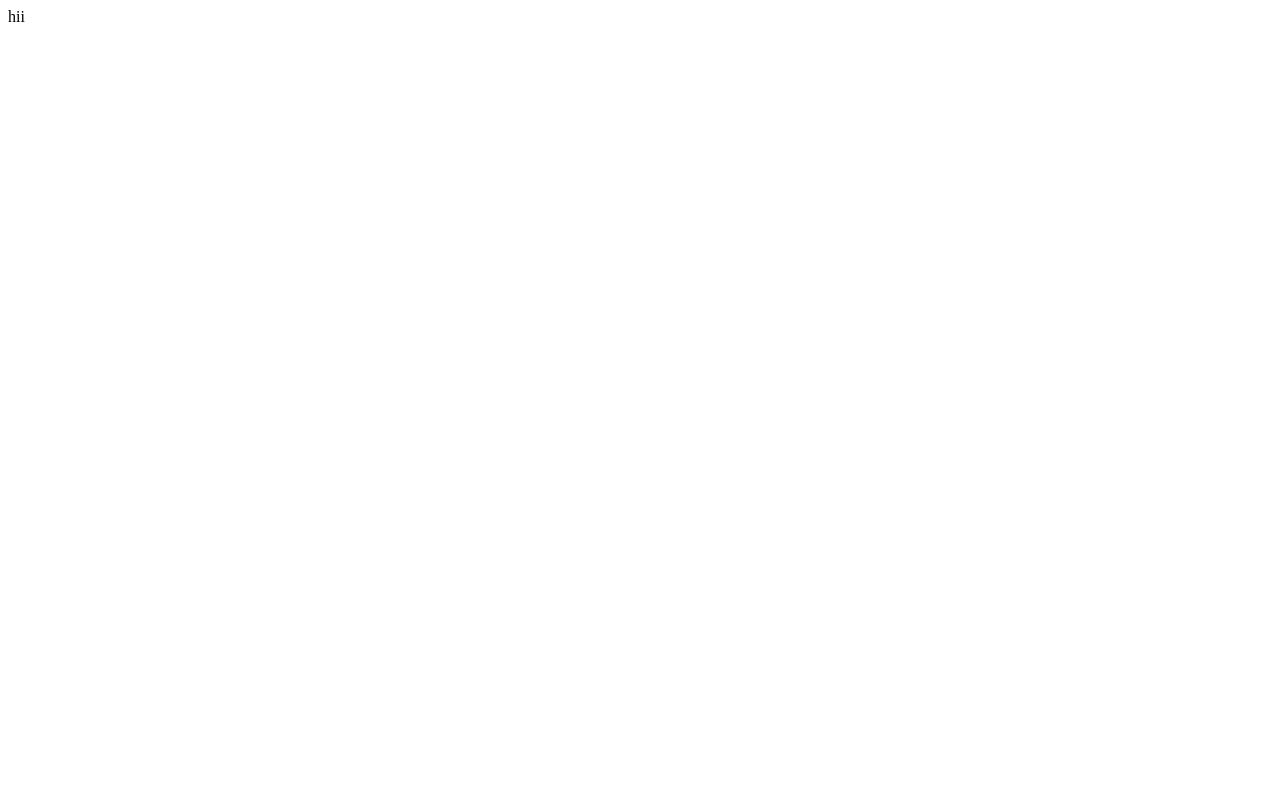
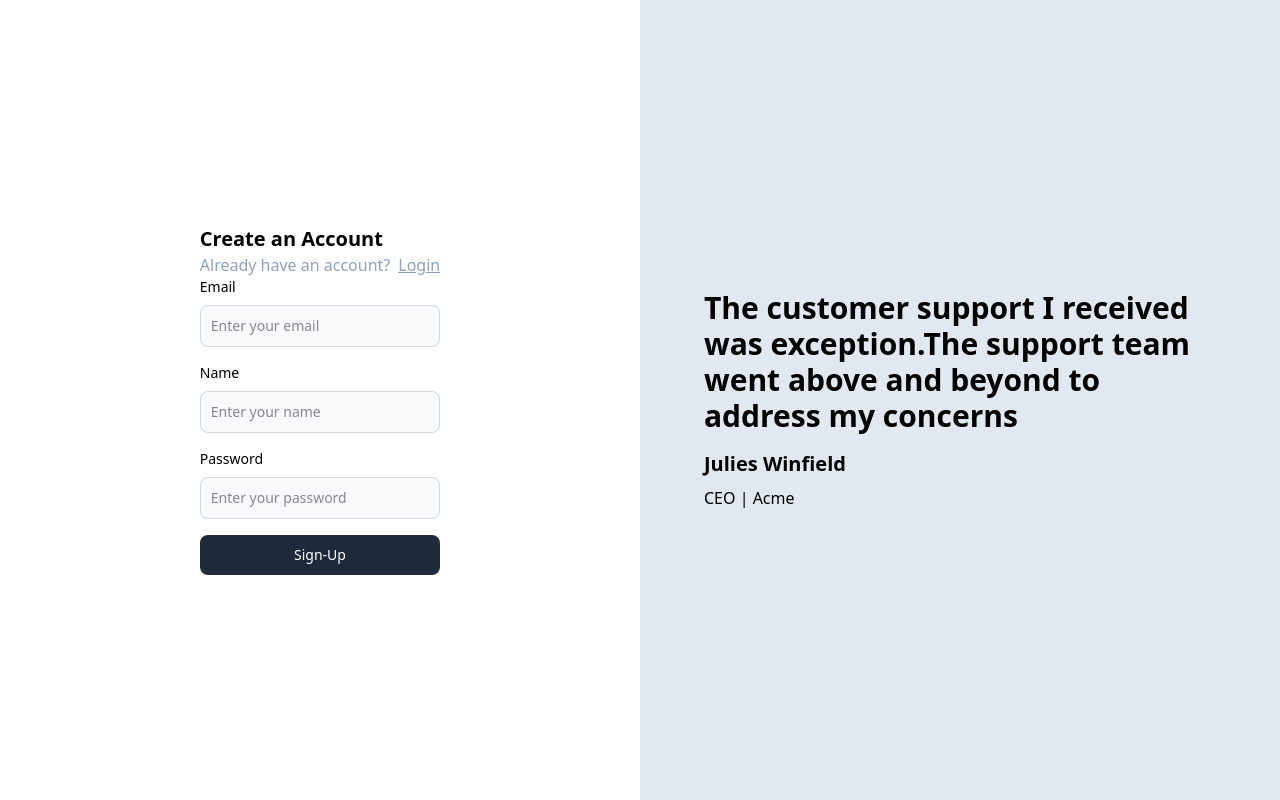
Before and after one commit to Adarsh1826/blog-site, a React (Vite) app in the folder frontend/: page / in a window 1280 px wide. Built offline with nearby package versions, Linux system fonts and the light colour scheme.

Commit message:
added auth componnents

```diff
--- a/frontend/package.json
+++ b/frontend/package.json
@@ -14,6 +14,7 @@
     "ads-blog-common": "^1.0.0",
     "react": "^19.0.0",
     "react-dom": "^19.0.0",
+    "react-router-dom": "^7.4.1",
     "tailwindcss": "^4.0.17"
   },
   "devDependencies": {
--- a/frontend/src/App.css
+++ b/frontend/src/App.css
@@ -0,0 +1 @@
+@import "tailwindcss";
--- a/frontend/src/App.tsx
+++ b/frontend/src/App.tsx
@@ -1,11 +1,18 @@
+import{BrowserRouter,Routes,Route} from "react-router-dom"
+import { Post } from "./pages/Post"
+import { Signin } from "./pages/Signin"
+import { Signup } from "./pages/Signup"
 function App() {
-
-
   return (
     <>
-      <div>hii </div>
+     <BrowserRouter>
+      <Routes>
+        <Route path="/post/:id" element={<Post />}></Route>
+        <Route path="/signin" element={<Signin />}></Route>
+        <Route path="/" element={<Signup />}></Route>
+     </Routes>
+     </BrowserRouter>
     </>
   )
 }
-
 export default App
--- /dev/null
+++ b/frontend/src/components/Auth.tsx
@@ -0,0 +1,91 @@
+import { ChangeEvent, useState } from "react";
+import { Link } from "react-router-dom";
+import { SignupInput } from "ads-blog-common";
+
+export const Auth = ({type}:{type:"signup" | "signin"}) => {
+    const [postInputs, setPostInputs] = useState<SignupInput>({
+        name: "",
+        email: "",
+        password: ""
+    });
+
+    return (
+        <div className="h-screen flex justify-center flex-col">
+            <div className="flex justify-center">
+                <div>
+                    <div className="text-xl font-extrabold">
+                        Create an Account
+                    </div>
+                    <div className="text-slate-400">
+                       {type==="signin"?"Don't have an account?":"Already have an account?"}
+                        <Link className="pl-2 underline" to={type==="signin"?"/":"/signin"}>
+                            Login
+                        </Link>
+                    </div>
+                    <div className="flex flex-col gap-y-4">
+                        <LabelInput
+                            label="Email"
+                            placeholder="Enter your email"
+
+                            onChange={(e) => {
+                                setPostInputs({
+                                    ...postInputs,
+                                    email: e.target.value
+                                });
+                            }}
+                        />
+                        {type==="signup" &&<LabelInput
+                            label="Name"
+                            placeholder="Enter your name"
+                            onChange={(e) => {
+                                setPostInputs({
+                                    ...postInputs,
+                                    name: e.target.value
+                                });
+                            }}
+                        />}
+                        <LabelInput
+                            label="Password"
+                            placeholder="Enter your password"
+                            onChange={(e) => {
+                                setPostInputs({
+                                    ...postInputs,
+                                    password: e.target.value
+                                });
+                            }}
+                        />
+                        <button className="w-full text-white bg-gray-800 hover:bg-gray-900 focus:outline-none focus:ring-4 focus:ring-gray-300 font-medium rounded-lg text-sm px-5 py-2.5">
+                            {type==="signup"?"Sign-Up":"Sign-in"}
+                        </button>
+                    </div>
+                </div>
+            </div>
+        </div>
+    );
+};
+
+interface LabelInputField {
+    label: string;
+    placeholder: string;
+    onChange: (e: ChangeEvent<HTMLInputElement>) => void;
+    type:string
+}
+
+function LabelInput({ label, placeholder, onChange,type }: LabelInputField) {
+    return (
+        <div>
+            <div>
+                <label className="block mb-2 text-sm font-medium text-black">
+                    {label}
+                </label>
+                <input
+                    type="text"
+                    className="bg-gray-50 border border-gray-300 text-gray-900 text-sm rounded-lg focus:ring-blue-500 focus:border-blue-500 block w-full p-2.5"
+                    placeholder={placeholder}
+                    onChange={onChange}
+                    required
+                />
+            </div>
+        </div>
+    );
+}
--- /dev/null
+++ b/frontend/src/components/Quote.tsx
@@ -0,0 +1,20 @@
+export const Quote = () => {
+    return (
+        <div className="bg-slate-200 h-screen flex justify-center flex-col" >
+            <div className="flex justify-center">
+                <div className="max-w-lg">
+                    <div className="text-3xl font-bold">
+                        The customer support I received was exception.The support team went above
+                        and beyond to address my concerns
+                    </div>
+                    <div className="max-w-md text-xl font-semibold mt-4">
+                        Julies Winfield
+                    </div>
+                    <div className="max-w-md text-md font-light mt-2">
+                        CEO | Acme
+                    </div>
+                </div>
+            </div>
+        </div>
+    )
+}
--- a/frontend/src/index.css
+++ b/frontend/src/index.css
@@ -0,0 +1 @@
+@import "tailwindcss";
--- /dev/null
+++ b/frontend/src/pages/Post.tsx
@@ -0,0 +1,5 @@
+export const Post = () => {
+  return (
+    <div>Post</div>
+  )
+}
--- /dev/null
+++ b/frontend/src/pages/Signin.tsx
@@ -0,0 +1,14 @@
+import { Quote } from "../components/Quote"
+import { Auth } from "../components/Auth"
+export const Signin = () => {
+  return (
+    <div className="grid grid-cols-1 lg:grid-cols-2">
+      <div>
+        <Auth type="signin"/>
+      </div>
+      <div className="hidden lg:block">
+        <Quote />
+      </div>
+    </div>
+  )
+}
--- /dev/null
+++ b/frontend/src/pages/Signup.tsx
@@ -0,0 +1,14 @@
+import { Quote } from "../components/Quote"
+import { Auth } from "../components/Auth"
+export const Signup = () => {
+  return (
+    <div className="grid grid-cols-1 lg:grid-cols-2">
+      <div>
+        <Auth type="signup"/>
+      </div>
+      <div className="hidden lg:block">
+        <Quote />
+      </div>
+    </div>
+  )
+}
```
Also changed, not shown: 1 other file (tests, documents, lock files or other folders).
